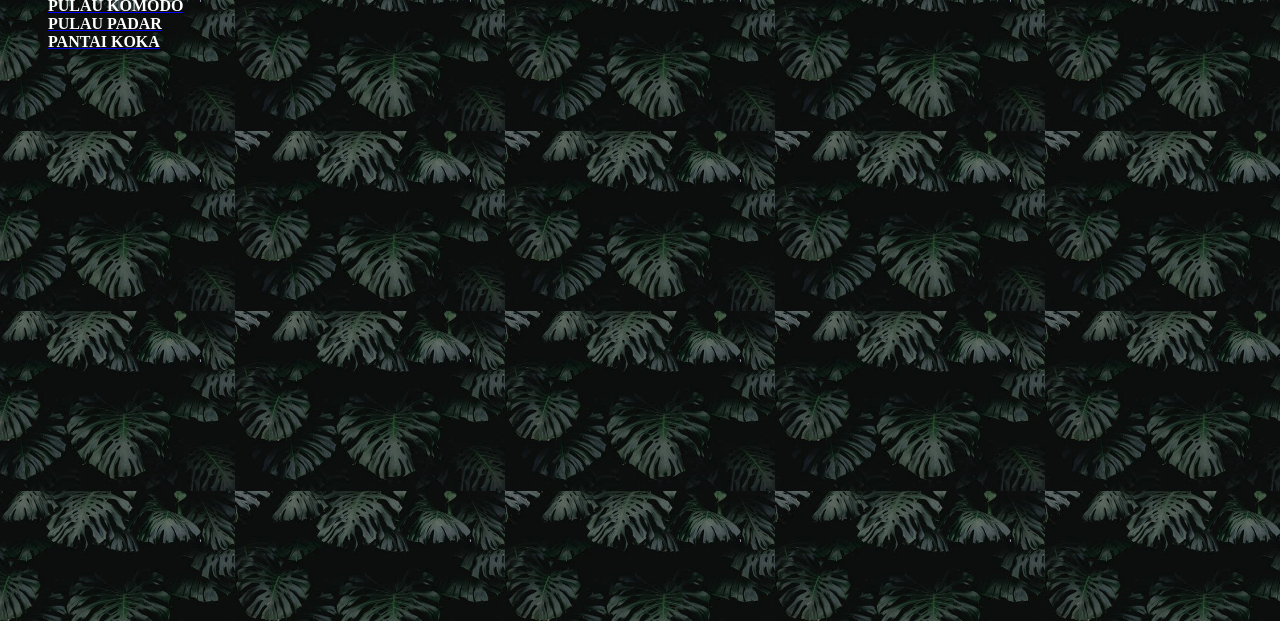
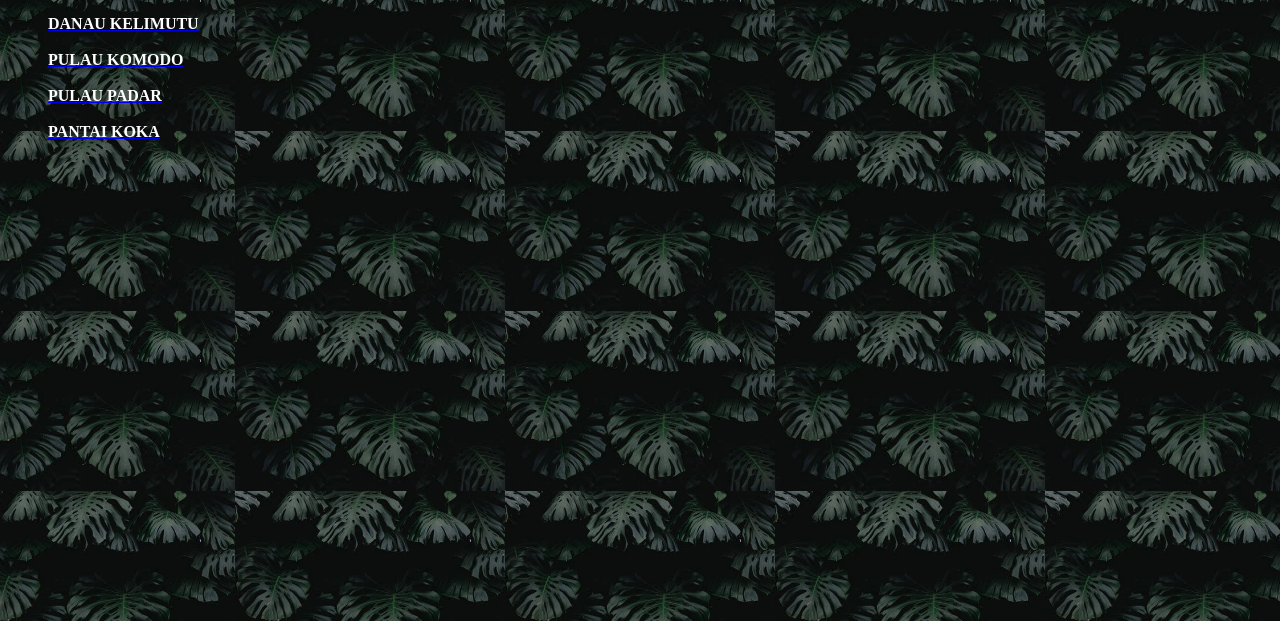
Before and after one commit to rynaldiwoda/rynaldi.github, a plain HTML site: page Menu.html in a window 1280 px wide. Shown: the part 179-800 px from the top of the page. Drawn offline with Linux system fonts and the light colour scheme.

Commit message:
Update Menu.html

```diff
--- a/Menu.html
+++ b/Menu.html
@@ -1,4 +1,3 @@
-
 <html>
 <head>
 <title></title>
@@ -6,12 +5,12 @@
 <body background="ef1a16eaee348b4d9de49533b38a36bf.jpg"  style="backrgound-repeat : no-repeat; background-size :270px; background-position : center"><br>
 <marquee direction="up" scrollamount="15"><font color="yellow"><h1>DETAIL DESTINASI PILIHAN</h1></font></marquee>
 <menu>
-<A Href="https://rynaldiwoda.github.io/yosefusrynaldi_029.github.io/.html" target="index"><font color="white"><b>HOME</b></A><br>
-<A Href="isi.html" target="isi"><font color="white"><b>MENU UTAMA</b></A><br>
-<A Href="Kelimutu.html" target="isi"><font color="white"><b>DANAU KELIMUTU</b></A><br>
-<A Href="Pulau-Komodo.html" target="isi"><font color="white"><b>PULAU KOMODO</b></font></A><br>
-<A Href="Pulau-Padar.html" target="isi"><font color="white"><b>PULAU PADAR</b></font></A><br>
-<A Href="Pantai-Koka.html" target="isi"><font color="white"><b>PANTAI KOKA</b></font></A><br>
+<A Href="https://rynaldiwoda.github.io/yosefusrynaldi_029.github.io/.html" target="index"><font color="white"><b>HOME</b></A><br><br>
+<A Href="isi.html" target="isi"><font color="white"><b>MENU UTAMA</b></A><br><br>
+<A Href="Kelimutu.html" target="isi"><font color="white"><b>DANAU KELIMUTU</b></A><br><br>
+<A Href="Pulau-Komodo.html" target="isi"><font color="white"><b>PULAU KOMODO</b></font></A><br><br>
+<A Href="Pulau-Padar.html" target="isi"><font color="white"><b>PULAU PADAR</b></font></A><br><br>
+<A Href="Pantai-Koka.html" target="isi"><font color="white"><b>PANTAI KOKA</b></font></A><br><br>
 </font>
 </menu>
 </body>
```
